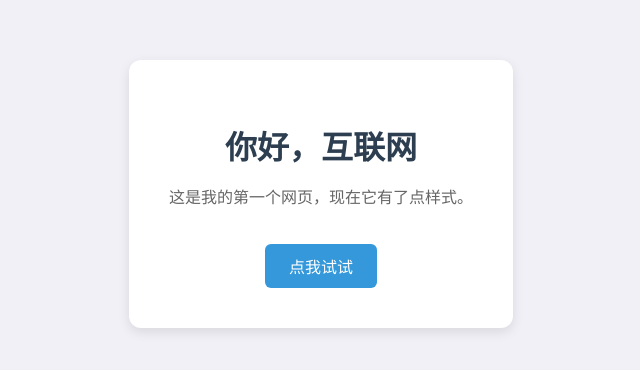
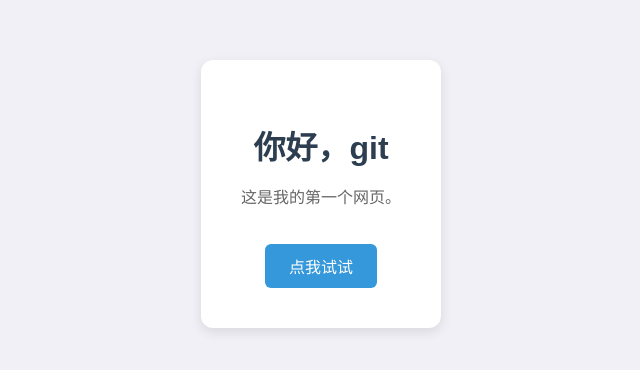
Before and after one commit to gt-0506/zero2tech, a plain HTML site: page index.html in a window 1280 px wide. Shown: the part 206-576 px from the top of the page, without its empty margins (319-959 px from the left). Drawn offline with Linux system fonts and the light colour scheme.

Commit message:
修改了首页文案

```diff
--- a/index.html
+++ b/index.html
@@ -2,14 +2,14 @@
 <html lang="zh-CN">
   <head>
     <meta charset="UTF-8">
-    <title>我的第one个网页</title>
+    <title>我的第1个网页</title>
     <link rel="stylesheet" href="style.css">
 
   </head>
   <body>
     <div class="card">
-      <h1>你好，互联网</h1>
-      <p id="msg">这是我的第一个网页，现在它有了点样式。</p>
+      <h1>你好，git</h1>
+      <p id="msg">这是我的第一个网页。</p>
       <button onclick="changeText()">点我试试</button>
     </div>
 
```
